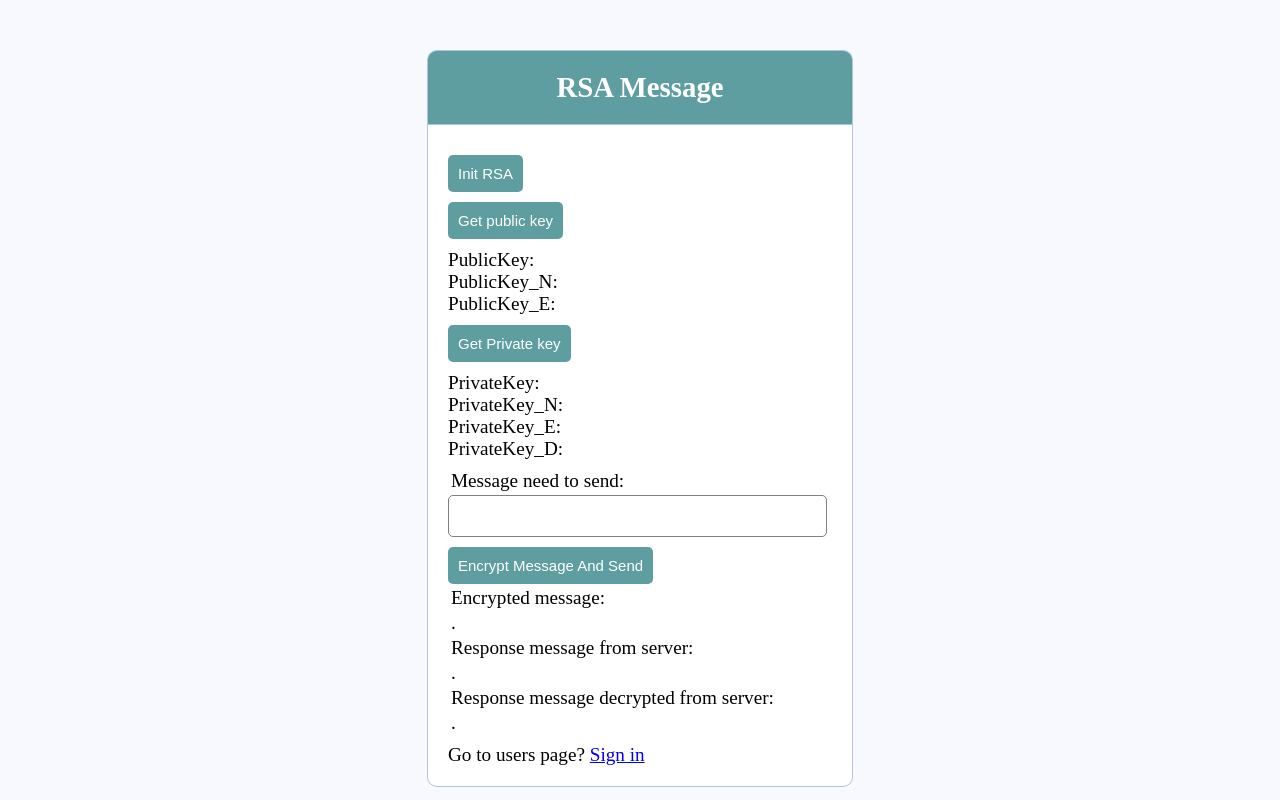
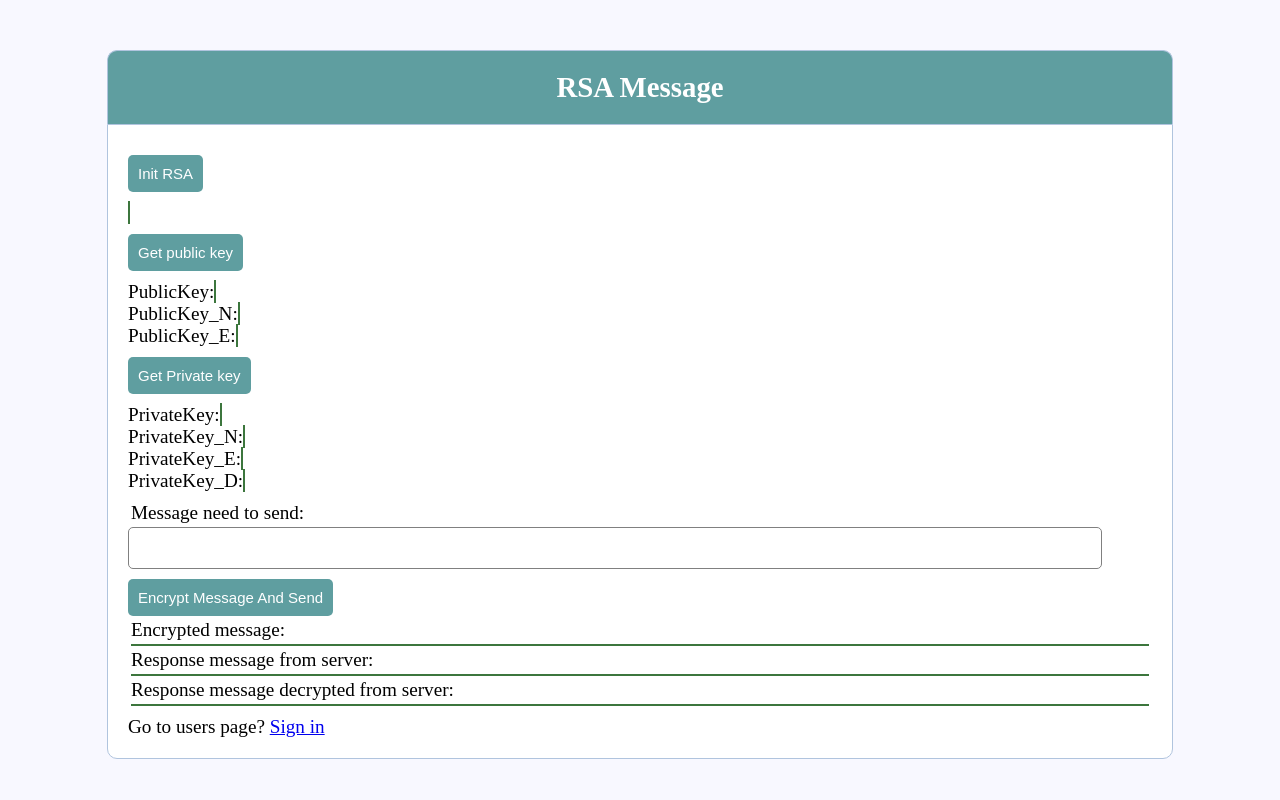
Before and after one commit to tuanxu/RSAK29, a PHP site: page /chat_panel.php in a window 1280 px wide. Run offline with PHP 8.4, Linux system fonts and the light colour scheme.

Commit message:
- update report

```diff
--- a/www/chat_panel.php
+++ b/www/chat_panel.php
@@ -26,25 +26,25 @@
 	<div class="input-group">
   	  <button type="button" class="btn" onclick="InitRSA()">Init RSA</button>
   	</div>
-	<div> <label id="lblInitRSA_Response"></label></div>
+	<div> <label id="lblInitRSA_Response" class="label success"></label></div>
 
 
 	<!-- GET PUBLIC KEY -->
 	<div class="input-group">
   	  <button type="button" class="btn" onclick="GetPublicKey()">Get public key</button>
   	</div>
-	<div>PublicKey:  <label id="lblGetPublicKey_Response"></label></div>
-	<div>PublicKey_N:  <label id="lblGetPublicKey_N_Response"></label></div>
-	<div>PublicKey_E:  <label id="lblGetPublicKey_E_Response"></label></div>
+	<div>PublicKey:  <label id="lblGetPublicKey_Response" class="label success"></label></div>
+	<div>PublicKey_N:  <label id="lblGetPublicKey_N_Response" class="label success"></label></div>
+	<div>PublicKey_E:  <label id="lblGetPublicKey_E_Response" class="label success"></label></div>
 
 	<!-- GET PRIVATE KEY -->
 	<div class="input-group">
   	  <button type="button" class="btn" onclick="GetPrivateKey()">Get Private key</button>
   	</div>
-	<div>PrivateKey:  <label id="lblGetPrivateKey_Response"></label></div>
-	<div>PrivateKey_N:  <label id="lblGetPrivateKey_N_Response"></label></div>
-	<div>PrivateKey_E:  <label id="lblGetPrivateKey_E_Response"></label></div>
-	<div>PrivateKey_D:  <label id="lblGetPrivateKey_D_Response"></label></div>
+	<div>PrivateKey:  <label id="lblGetPrivateKey_Response" class="label success"></label></div>
+	<div>PrivateKey_N:  <label id="lblGetPrivateKey_N_Response" class="label success"></label></div>
+	<div>PrivateKey_E:  <label id="lblGetPrivateKey_E_Response" class="label success"></label></div>
+	<div>PrivateKey_D:  <label id="lblGetPrivateKey_D_Response" class="label success"></label></div>
 
   	<div class="input-group">
   	  <label>Message need to send:</label>
@@ -54,11 +54,11 @@
   	<div class="input-group">
   	  <button type="button" class="btn" onclick="EncryptMessageAndSend()">Encrypt Message And Send</button>
   	  <label>Encrypted message:</label>
-  	  <label id="lblEncryptedMessage">.</label>
+  	  <label id="lblEncryptedMessage" class="label success"></label>
   	  <label>Response message from server:</label>
-  	  <label id="lblResponseMessage">.</label>
+  	  <label id="lblResponseMessage" class="label success"></label>
   	  <label>Response message decrypted from server:</label>
-  	  <label id="lblResponseMessageDecrypted">.</label>
+  	  <label id="lblResponseMessageDecrypted" class="label success"></label>
   	</div>
 
   	<p>
--- a/www/index.php
+++ b/www/index.php
@@ -38,7 +38,7 @@
     <!-- logged in user information -->
     <?php  if (isset($_SESSION['username'])) : ?>
     	<p>Welcome <strong><?php echo $_SESSION['username']; ?></strong></p>
-    	<p> <a href="chat_panel.html" style="color: blue;">Go to RSA message</a> </p>
+    	<p> <a href="chat_panel.php" style="color: blue;">Go to RSA message</a> </p>
     	<p> <a href="index.php?logout='1'" style="color: red;">logout</a> </p>
     <?php endif ?>
 </div>
--- a/www/key.txt
+++ b/www/key.txt
@@ -1,3 +1,3 @@
-F244B5130C57C88910C26EFAF7A9F4D3
-22507A3E277350A35C46435
-75B0AB364DC51267E89383203FFA7A7D
+19BDD94FBD2EB9BF6708CB8D0E8790034F754006C06FADF
+1B3A7BEE65A9714F851
+147A5D215768641A34FA9BCB0E9CC011BA88C0D166B5071
--- a/www/keyPrivate.txt
+++ b/www/keyPrivate.txt
@@ -1,3 +1,3 @@
-1BA2D02C594522596086679946C333636009E9
-B29F66906C9A5761B
-1251AB7576339BCBF91FDF201AFA1A51A9E813
+E05A4729C26D27B6FA5CA3F3734FBD05
+132DD2DB0592B26AED07B853
+3F0E3975926C1B5CD01E018AF69531DB
--- a/www/style.css
+++ b/www/style.css
@@ -8,7 +8,7 @@ body {
 }
 
 .header {
-  width: 30%;
+  width: 80%;
   margin: 50px auto 0px;
   color: white;
   background: #5F9EA0;
@@ -19,7 +19,7 @@ body {
   padding: 20px;
 }
 form, .content {
-  width: 30%;
+  width: 80%;
   margin: 0px auto;
   padding: 20px;
   border: 1px solid #B0C4DE;
@@ -66,3 +66,13 @@ form, .content {
   border: 1px solid #3c763d;
   margin-bottom: 20px;
 }
+.label {
+  color: white;
+  padding: 0px;
+  font-family: Arial;
+}
+.success {background-color: #4CAF50;} /* Green */
+.info {background-color: #2196F3;} /* Blue */
+.warning {background-color: #ff9800;} /* Orange */
+.danger {background-color: #f44336;} /* Red */
+.other {background-color: #e7e7e7; color: black;} /* Gray */
```
Also changed, not shown: www/rsa.php (+4 -3 lines), www/HandleMessage.js, 4 other files.
